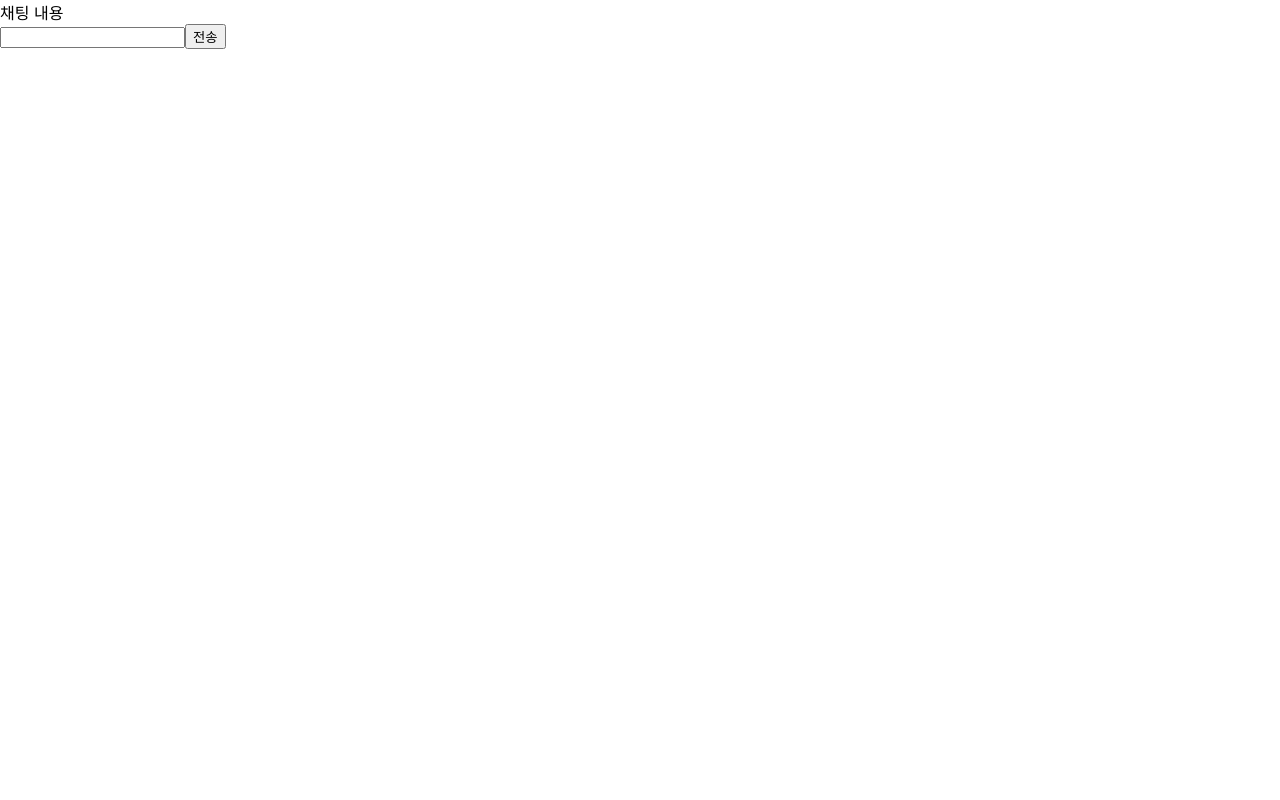
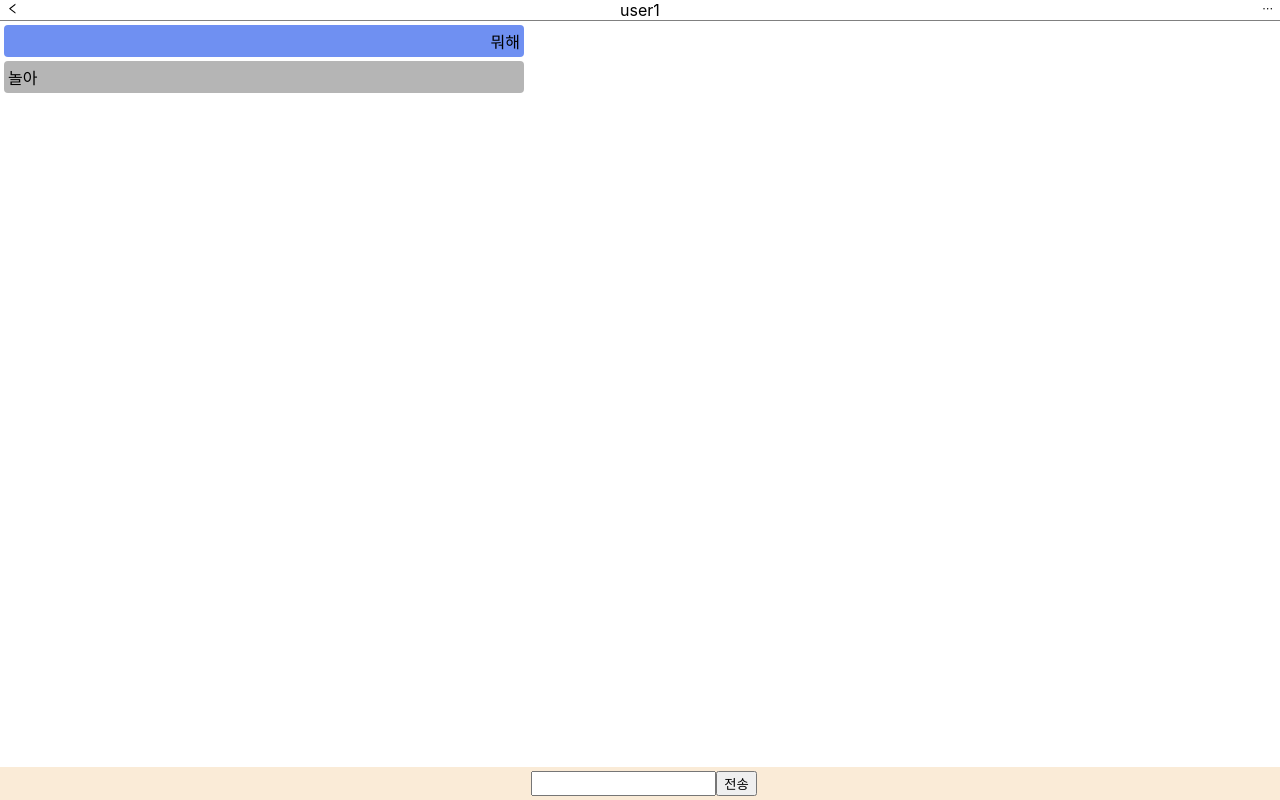
Before and after one commit to 1sTeam/react-spring-chat-frontend, a React (Create React App) app: page /chatRoom in a window 1280 px wide. Built offline with nearby package versions, Linux system fonts and the light colour scheme.

Commit message:
[Feat] : 채팅 말풍선 생성, 보완 필요

```diff
--- /dev/null
+++ b/src/components/ChatBubble.js
@@ -0,0 +1,11 @@
+import "../css/ChatBubble.css";
+
+function ChatBubble({ chatLog, nowUser }) {
+  return (
+    <div className={`bubble ${chatLog.sender === nowUser ? "me" : "you"}`}>
+      {chatLog.content}
+    </div>
+  );
+}
+
+export default ChatBubble;
--- /dev/null
+++ b/src/css/ChatBubble.css
@@ -0,0 +1,14 @@
+.bubble {
+  width: 40%;
+  padding: 4px;
+  margin: 4px;
+  border-radius: 4px;
+}
+
+.bubble.me {
+  background-color: #6f90f2;
+  text-align: right;
+}
+.bubble.you {
+  background-color: #b5b5b5;
+}
--- /dev/null
+++ b/src/css/ChatRoom.css
@@ -0,0 +1,14 @@
+form {
+  background-color: antiquewhite;
+  display: flex;
+  justify-content: center;
+  padding: 4px;
+  width: 100%;
+  position: fixed;
+  bottom: 0;
+  left: 0;
+}
+
+.chatLogList {
+  width: 100%;
+}
--- a/src/routers/ChatRoom.js
+++ b/src/routers/ChatRoom.js
@@ -1,9 +1,47 @@
+import { useState } from "react";
+import Header from "../components/Header";
+import ChatBubble from "../components/ChatBubble";
+import "../css/ChatRoom.css";
+
 function ChatRoom() {
+  const [chatContent, setChatContent] = useState("");
+  const [count, setCount] = useState(3);
+  const [nowUser, setNowUser] = useState("user1");
+  const [chatLog, setChatLog] = useState([
+    {
+      content: "뭐해",
+      sender: "user1",
+      count: 1,
+    },
+    {
+      content: "놀아",
+      sender: "user2",
+      count: 2,
+    },
+  ]);
+
+  const onChange = (e) => {
+    setChatContent(e.target.value);
+  };
+  const onSubmit = (e) => {
+    const newContent = {
+      content: { chatContent },
+      sender: { nowUser },
+      count: { count },
+    };
+    setChatLog({ ...chatLog, newContent });
+  };
+
   return (
     <div>
-      <div>채팅 내용</div>
-      <form>
-        <input type="text" name="talk" />
+      <Header title={nowUser} backBtn={false} etcBtn={false} />
+      <div className="chatLogList">
+        {chatLog.map((chatLog) => (
+          <ChatBubble key={chatLog.count} chatLog={chatLog} nowUser={nowUser} />
+        ))}
+      </div>
+      <form onSubmit={onSubmit}>
+        <input type="text" name="talk" onChange={onChange} />
         <input type="submit" value="전송" />
       </form>
     </div>
```
